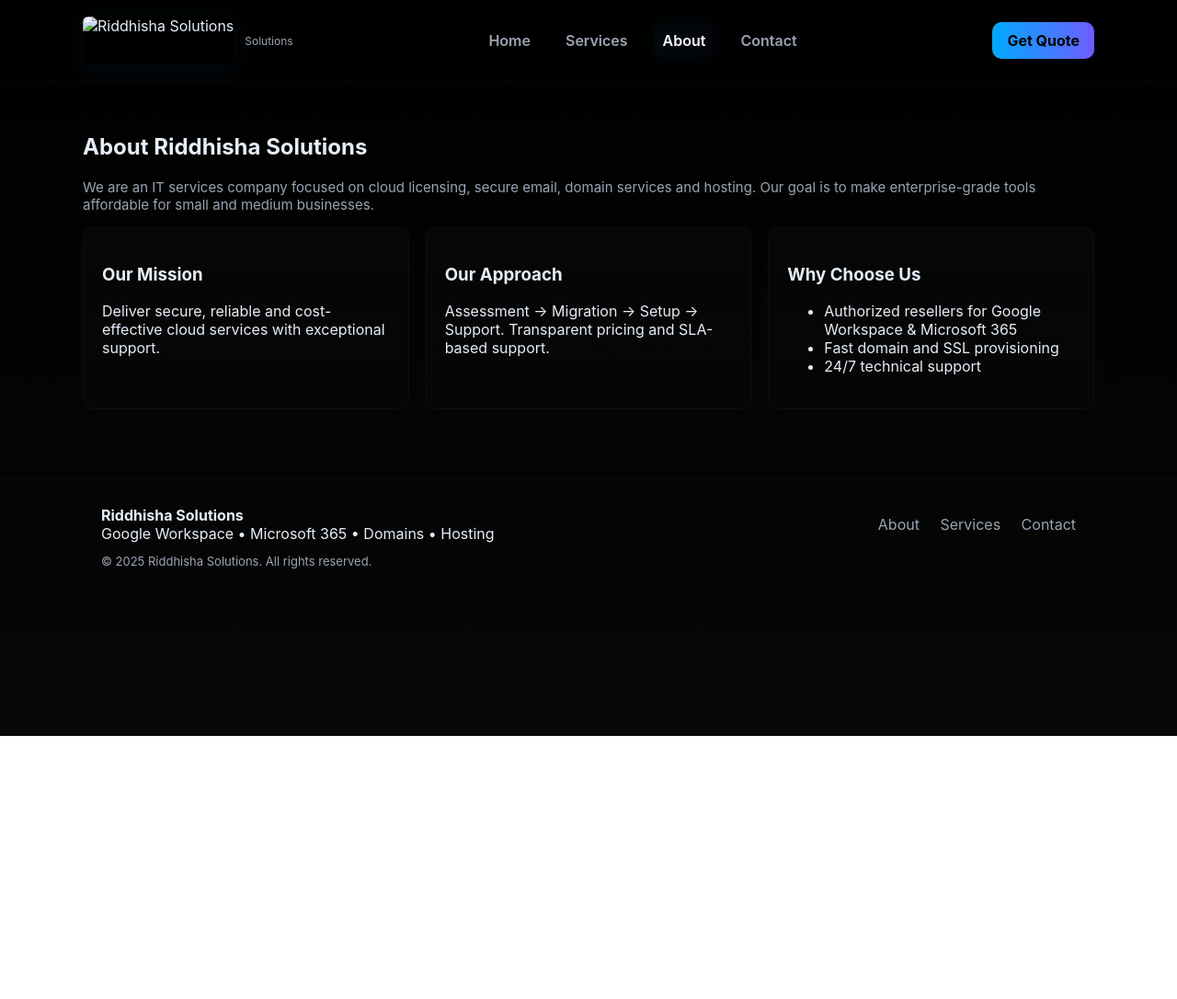
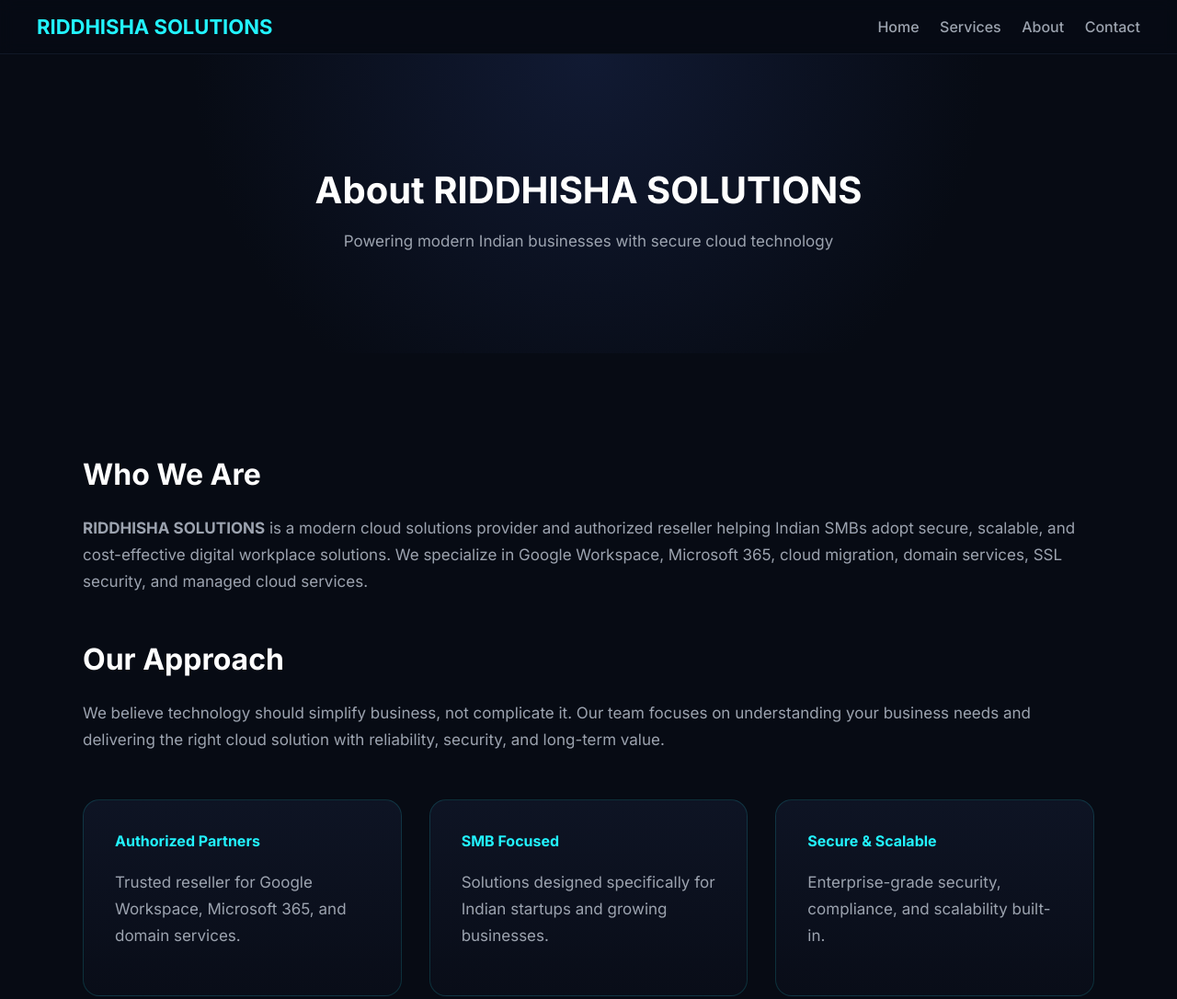
Before and after one commit to riddhishasolutions/riddhishasolutions.github.io, a plain HTML site: page about.html in a window 1280 px wide. Shown: the top 1086 px of the page at 92% size. Before the commit the page ends 800 px from the top, so only its background shows below. Drawn offline with Linux system fonts and the light colour scheme.

Commit message:
Update about.html

```diff
--- a/about.html
+++ b/about.html
@@ -1,71 +1,97 @@
-<!doctype html>
+<!DOCTYPE html>
 <html lang="en">
 <head>
-  <meta charset="utf-8" />
-  <meta name="viewport" content="width=device-width,initial-scale=1" />
-  <title>About — Riddhisha Solutions</title>
-  <meta name="description" content="About Riddhisha Solutions — cloud licensing, secure email, domain services and hosting." />
-  <link rel="stylesheet" href="style.css" />
-  <link rel="icon" href="/mnt/data/ChatGPT Image Nov 23, 2025, 10_06_05 PM.png" />
+  <meta charset="UTF-8" />
+  <meta name="viewport" content="width=device-width, initial-scale=1.0" />
+  <title>About Us | RIDDHISHA SOLUTIONS</title>
+  <meta name="description" content="RIDDHISHA SOLUTIONS is a trusted cloud solutions provider in India specializing in Google Workspace, Microsoft 365, cloud migration and managed services." />
+  <link href="https://fonts.googleapis.com/css2?family=Inter:wght@300;400;500;600;700&display=swap" rel="stylesheet">
+
+  <style>
+    :root{
+      --bg:#070b14;
+      --card:#0e1424;
+      --text:#e5e7eb;
+      --muted:#9ca3af;
+      --neon:#22f3ff;
+      --neon2:#7c7cff;
+    }
+    body{margin:0;font-family:Inter,sans-serif;background:var(--bg);color:var(--text)}
+    header{background:rgba(7,11,20,.85);backdrop-filter:blur(8px);padding:16px 40px;display:flex;justify-content:space-between;align-items:center;border-bottom:1px solid #111827}
+    header h1{margin:0;font-size:22px;color:var(--neon)}
+    nav a{margin-left:18px;text-decoration:none;color:var(--muted);font-weight:500}
+    nav a:hover{color:var(--neon)}
+    .hero{background:radial-gradient(circle at top,#111a33,#070b14 60%);padding:90px 20px;text-align:center}
+    .hero h2{font-size:40px;margin-bottom:12px;color:#fff}
+    section{max-width:1100px;margin:auto;padding:80px 40px}
+    h3{font-size:32px;margin-bottom:25px;color:#fff}
+    p{font-size:17px;color:var(--muted);line-height:1.7}
+    .cards{display:grid;grid-template-columns:repeat(auto-fit,minmax(260px,1fr));gap:30px;margin-top:50px}
+    .card{background:linear-gradient(180deg,#0e1424,#090d18);padding:34px;border-radius:18px;border:1px solid rgba(34,243,255,.15)}
+    .card h4{color:var(--neon);margin-top:0}
+    .cta{background:linear-gradient(135deg,#0b1022,#05070f);text-align:center;padding:80px 30px;border-radius:30px;margin:90px 40px;border:1px solid rgba(124,124,255,.2)}
+    .btn{display:inline-block;margin-top:30px;padding:15px 38px;border-radius:40px;background:linear-gradient(90deg,var(--neon),var(--neon2));color:#020617;font-weight:700;text-decoration:none}
+    footer{background:#020617;color:var(--muted);text-align:center;padding:40px 20px;border-top:1px solid #111827}
+    footer p{margin:6px 0;font-size:14px}
+  </style>
 </head>
 <body>
-  <header class="site-header">
-    <div class="container header-inner">
-      <div class="brand">
-        <img src="/mnt/data/ChatGPT Image Nov 23, 2025, 10_06_05 PM.png" alt="Riddhisha Solutions" class="logo-image" />
-        <div class="tag">Solutions</div>
-      </div>
 
-      <nav class="nav">
-        <a href="index.html" class="nav-link">Home</a>
-        <a href="services.html" class="nav-link">Services</a>
-        <a href="about.html" class="nav-link active">About</a>
-        <a href="contact.html" class="nav-link">Contact</a>
-      </nav>
+<header>
+  <h1>RIDDHISHA SOLUTIONS</h1>
+  <nav>
+    <a href="index.html">Home</a>
+    <a href="services.html">Services</a>
+    <a href="about.html">About</a>
+    <a href="contact.html">Contact</a>
+  </nav>
+</header>
 
-      <a href="contact.html" class="btn btn-primary">Get Quote</a>
+<div class="hero">
+  <h2>About RIDDHISHA SOLUTIONS</h2>
+  <p>Powering modern Indian businesses with secure cloud technology</p>
+</div>
+
+<section>
+  <h3>Who We Are</h3>
+  <p>
+    <strong>RIDDHISHA SOLUTIONS</strong> is a modern cloud solutions provider and authorized reseller helping Indian SMBs adopt secure, scalable, and cost-effective digital workplace solutions.
+    We specialize in Google Workspace, Microsoft 365, cloud migration, domain services, SSL security, and managed cloud services.
+  </p>
+
+  <h3 style="margin-top:50px">Our Approach</h3>
+  <p>
+    We believe technology should simplify business, not complicate it. Our team focuses on understanding your business needs and delivering the right cloud solution with reliability, security, and long-term value.
+  </p>
+
+  <div class="cards">
+    <div class="card">
+      <h4>Authorized Partners</h4>
+      <p>Trusted reseller for Google Workspace, Microsoft 365, and domain services.</p>
     </div>
-  </header>
+    <div class="card">
+      <h4>SMB Focused</h4>
+      <p>Solutions designed specifically for Indian startups and growing businesses.</p>
+    </div>
+    <div class="card">
+      <h4>Secure & Scalable</h4>
+      <p>Enterprise-grade security, compliance, and scalability built-in.</p>
+    </div>
+  </div>
+</section>
 
-  <main class="container content fade-in">
-    <section class="about-top">
-      <h1>About Riddhisha Solutions</h1>
-      <p class="lead">We are an IT services company focused on cloud licensing, secure email, domain services and hosting. Our goal is to make enterprise-grade tools affordable for small and medium businesses.</p>
-    </section>
+<div class="cta">
+  <h3>Let’s Build Something Reliable Together</h3>
+  <p style="color:#9ca3af">Talk to our experts and get the right cloud setup for your business.</p>
+  <a class="btn" href="https://docs.google.com/forms/d/1FND2xTg-ZOCI8kritXntj0-4Xdjj2rgBUFxF8eJkcx4/viewform" target="_blank">Get a Free Quote</a>
+</div>
 
-    <section class="team-grid">
-      <div class="card glass neon-box">
-        <h3>Our Mission</h3>
-        <p>Deliver secure, reliable and cost-effective cloud services with exceptional support.</p>
-      </div>
-      <div class="card glass neon-box">
-        <h3>Our Approach</h3>
-        <p>Assessment → Migration → Setup → Support. Transparent pricing and SLA-based support.</p>
-      </div>
-      <div class="card glass neon-box">
-        <h3>Why Choose Us</h3>
-        <ul>
-          <li>Authorized resellers for Google Workspace & Microsoft 365</li>
-          <li>Fast domain and SSL provisioning</li>
-          <li>24/7 technical support</li>
-        </ul>
-      </div>
-    </section>
-  </main>
+<footer>
+  <p>Email: info@riddhishasolutions.com</p>
+  <p>Mumbai, Maharashtra, India</p>
+  <p>Mon – Fri: 9:30 AM – 6:30 PM</p>
+  <p>© 2025 RIDDHISHA SOLUTIONS</p>
+</footer>
 
-  <footer class="site-footer">
-    <div class="container footer-inner">
-      <div>
-        <strong>Riddhisha Solutions</strong>
-        <div class="muted">Google Workspace • Microsoft 365 • Domains • Hosting</div>
-      </div>
-      <div class="footer-links">
-        <a href="about.html">About</a>
-        <a href="services.html">Services</a>
-        <a href="contact.html">Contact</a>
-      </div>
-    </div>
-    <div class="container copyright">© 2025 Riddhisha Solutions. All rights reserved.</div>
-  </footer>
 </body>
 </html>
```
